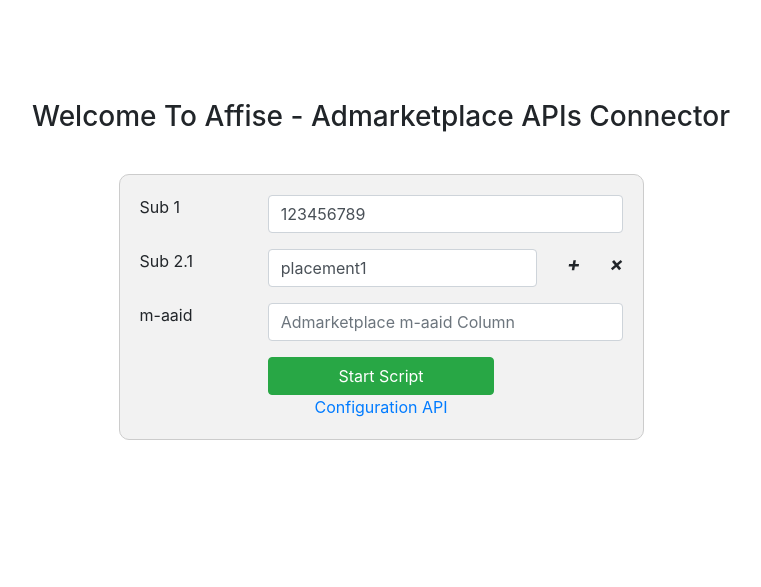
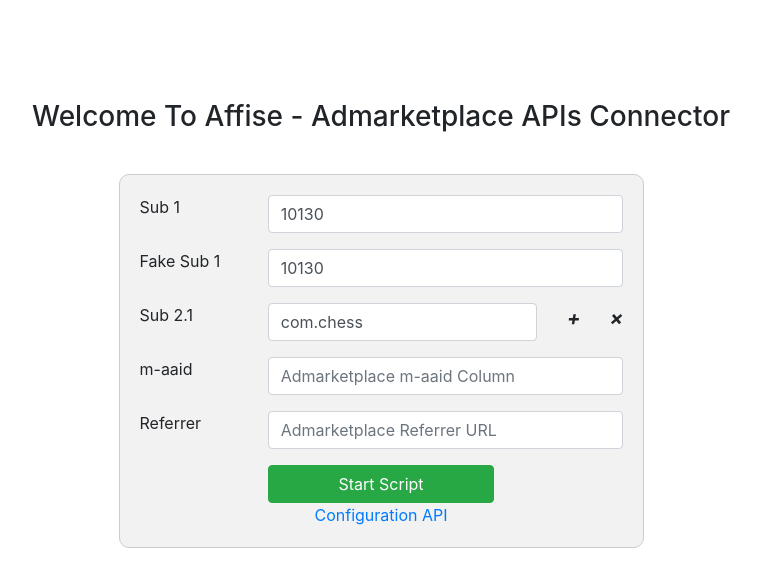
Before and after one commit to bishoyromany/affise_admarketplace_connector, a PHP site: page / in a window 1280 px wide. Shown: the top 587 px of the page, without its empty margins (259-1020 px from the left). Run offline with PHP 8.4, Linux system fonts and the light colour scheme.

Commit message:
Completed Storing Offers With The New API, And Preparing To Add Login - Manage / Store Offers Options

```diff
--- a/index.php
+++ b/index.php
@@ -31,6 +31,7 @@
         <div class="container">
             <div class="col-md-6 offset-3">
                 <form action="backend/serve.php">
+                    <!-- removed for the new api -->
                     <!-- QT value for qt param in admarketplace API -->
                     <!-- <div class="form-group">
                         <div class="row">
@@ -42,6 +43,7 @@
                             </div>
                         </div>
                     </div> -->
+
                     <!-- sub1 value for admarketplace -->
                     <div class="form-group">
                         <div class="row">
@@ -49,25 +51,32 @@
                                 <label for="sub1">Sub 1</label>
                             </div>
                             <div class="col-md-9">
-                                <input type="text" name="sub1" value="123456789" id="sub1" class="form-control" placeholder="Admarketplace sub1 Column">
+                                <input type="text" name="sub1" value="10130" id="sub1" class="form-control" placeholder="Admarketplace sub1 Column">
                             </div>
                         </div>
                     </div>
+
+                    <!-- sub1 value for admarketplace -->
+                    <div class="form-group">
+                        <div class="row">
+                            <div class="col-md-3">
+                                <label for="fakeSub1">Fake Sub 1</label>
+                            </div>
+                            <div class="col-md-9">
+                                <input type="text" name="fakeSub1" value="10130" id="fakeSub1" class="form-control" placeholder="Fake Sub1 To Store in Affise">
+                            </div>
+                        </div>
+                    </div>
+
                     <!-- sub2 list values for admarketplace -->
                     <div class="form-group">
                         <div class="row" id="sub2Container">
-                            <!-- <div class="col-md-3">
-                                <label for="sub2">Sub 2</label>
-                            </div>
-                            <div class="col-md-7">
-                                <input type="text" name="sub2" value="com.chess" id="sub2" class="form-control" placeholder="Admarketplace sub2 Column">
-                            </div>
-                            <div class="col-md-1"><i class="clickable-icon add-sub2">&plus;</i></div>
-                            <div class="col-md-1"><i class="clickable-icon remove-sub2">&times;</i></div> -->
                         </div>
                     </div>
+
                     <!-- the real sub2 list values -->
                     <input type="hidden" name="sub2" id="sub2" value="1">
+
                     <!-- m-aaid value for m-aaid for admarketplace -->
                     <div class="form-group">
                         <div class="row">
@@ -79,6 +88,19 @@
                             </div>
                         </div>
                     </div>
+
+                    <!-- Referrer value for rfr for admarketplace -->
+                    <div class="form-group">
+                        <div class="row">
+                            <div class="col-md-3">
+                                <label for="rfr">Referrer</label>
+                            </div>
+                            <div class="col-md-9">
+                                <input type="text" name="rfr" id="rfr" class="form-control" placeholder="Admarketplace Referrer URL">
+                            </div>
+                        </div>
+                    </div>
+
                     <!-- start the script value, must be 1 to start the script -->
                     <input type="hidden" name="serve" value="1">
                     <!-- submit button -->
@@ -94,6 +116,7 @@
             </div>
         </div>
     </div>
+
     <script src="https://code.jquery.com/jquery-3.4.1.slim.min.js" integrity="sha384-J6qa4849blE2+poT4WnyKhv5vZF5SrPo0iEjwBvKU7imGFAV0wwj1yYfoRSJoZ+n" crossorigin="anonymous"></script>
     <script src="https://cdn.jsdelivr.net/npm/popper.js@1.16.0/dist/umd/popper.min.js" integrity="sha384-Q6E9RHvbIyZFJoft+2mJbHaEWldlvI9IOYy5n3zV9zzTtmI3UksdQRVvoxMfooAo" crossorigin="anonymous"></script>
     <script src="https://stackpath.bootstrapcdn.com/bootstrap/4.4.1/js/bootstrap.min.js" integrity="sha384-wfSDF2E50Y2D1uUdj0O3uMBJnjuUD4Ih7YwaYd1iqfktj0Uod8GCExl3Og8ifwB6" crossorigin="anonymous"></script>
@@ -102,7 +125,7 @@
             let counter = 1;
             let content;
             let container = $("#sub2Container");
-            let results = ['placement1'];
+            let results = ['com.chess'];
             $("#sub2").val(JSON.stringify(results));
             const updateHandlers = () => {
                 $(".add-sub2").click(() => {
```
Also changed, not shown: backend/serve.php (+9 -6 lines), config.php (+24 -16 lines), .tokens.json.
